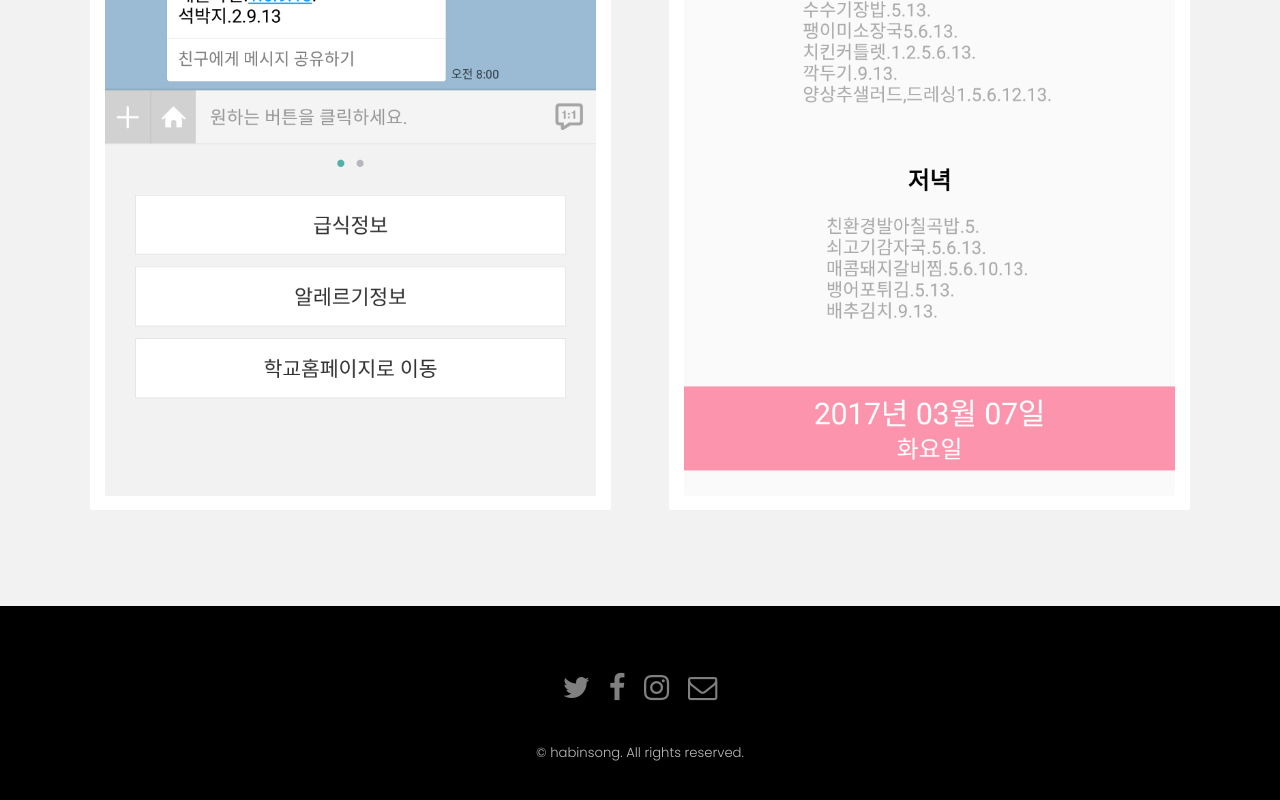
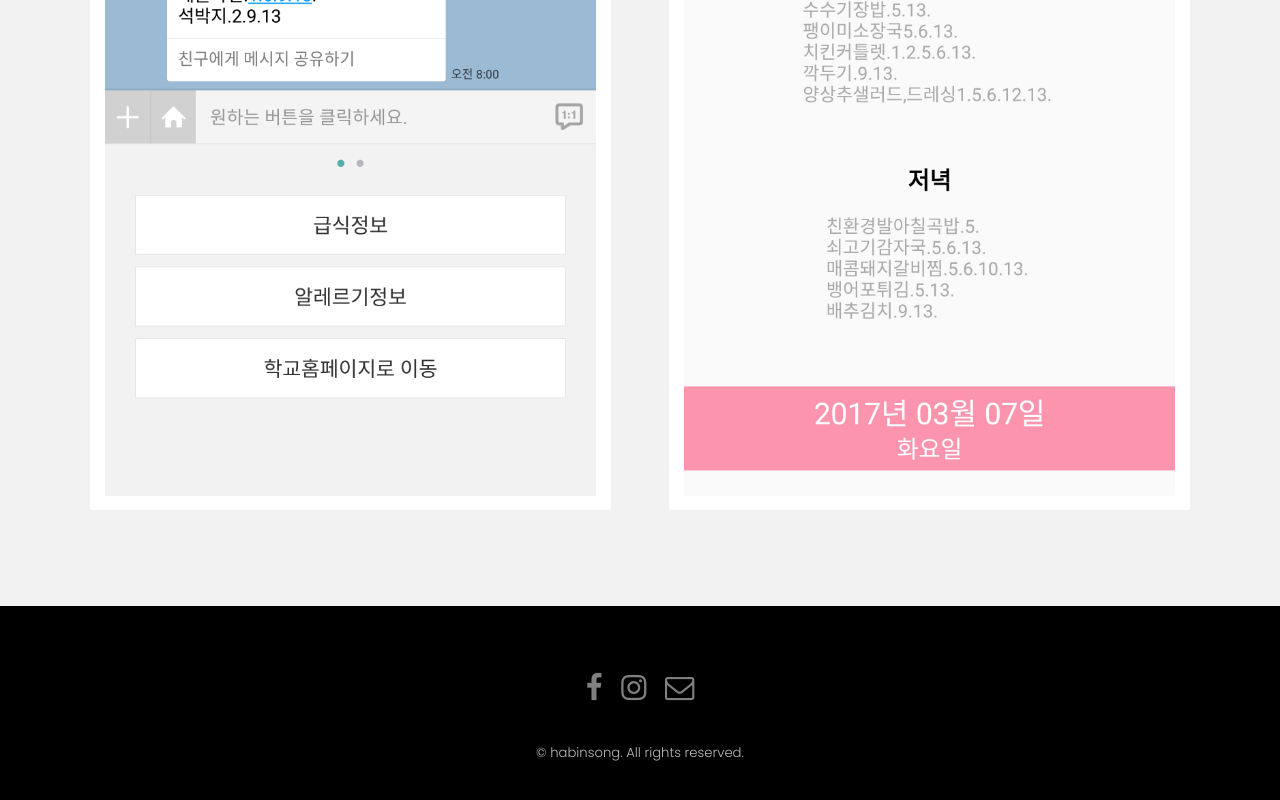
Before and after one commit to habinsong/habinsong.github.io, a plain HTML site: page index.html in a window 1280 px wide. Shown: the part 3652-4452 px from the top of the page. Drawn offline with Linux system fonts and the light colour scheme.

Commit message:
Update index.html

```diff
--- a/index.html
+++ b/index.html
@@ -217,10 +217,10 @@
 			<footer id="footer">
 				<div class="container">
 					<ul class="icons">
-						<li><a href="#" class="icon fa-twitter"><span class="label">Twitter</span></a></li>
-						<li><a href="#" class="icon fa-facebook"><span class="label">Facebook</span></a></li>
-						<li><a href="#" class="icon fa-instagram"><span class="label">Instagram</span></a></li>
-						<li><a href="#" class="icon fa-envelope-o"><span class="label">Email</span></a></li>
+
+						<li><a href="https://www.facebook.com/habin959" class="icon fa-facebook"><span class="label">Facebook</span></a></li>
+						<li><a href="https://www.instagram.com/habin959/" class="icon fa-instagram"><span class="label">Instagram</span></a></li>
+						<li><a href="habin959@gmail.com" class="icon fa-envelope-o"><span class="label">Email</span></a></li>
 					</ul>
 				</div>
 				<div class="copyright">
```
